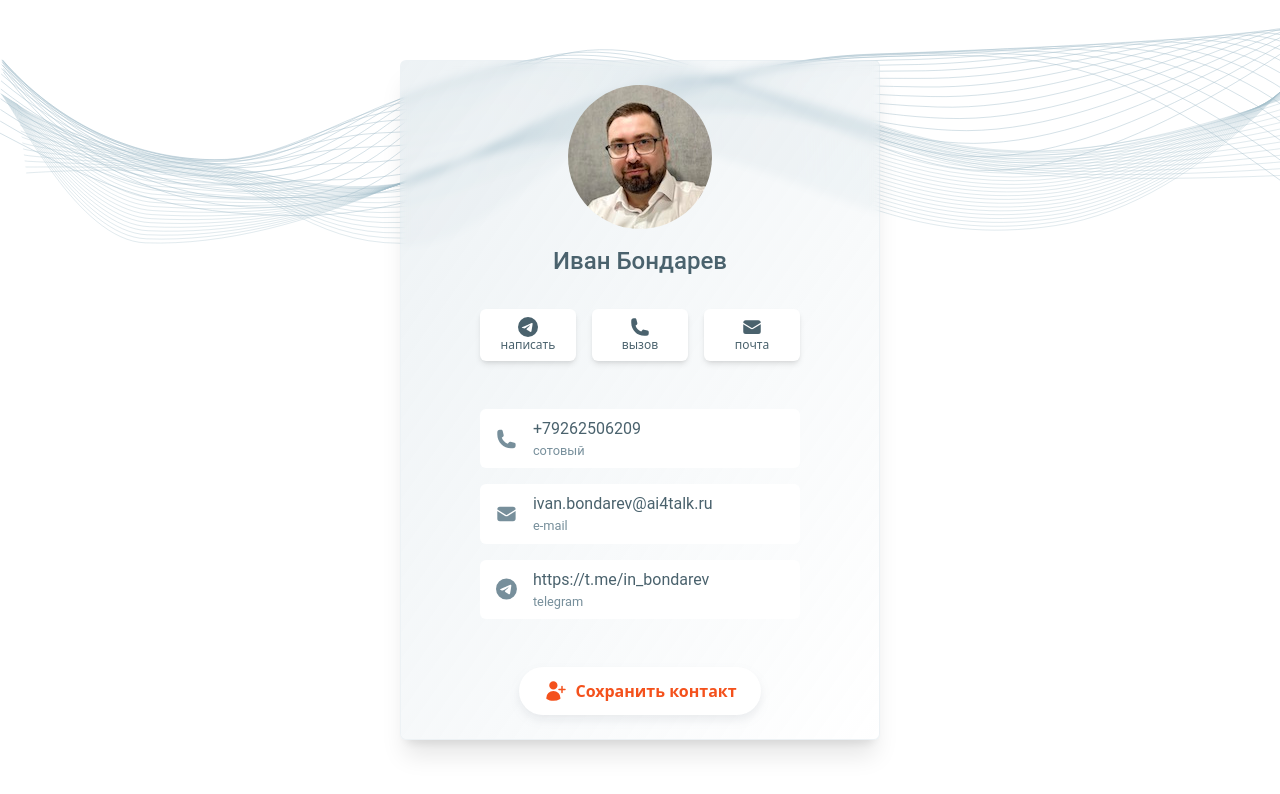
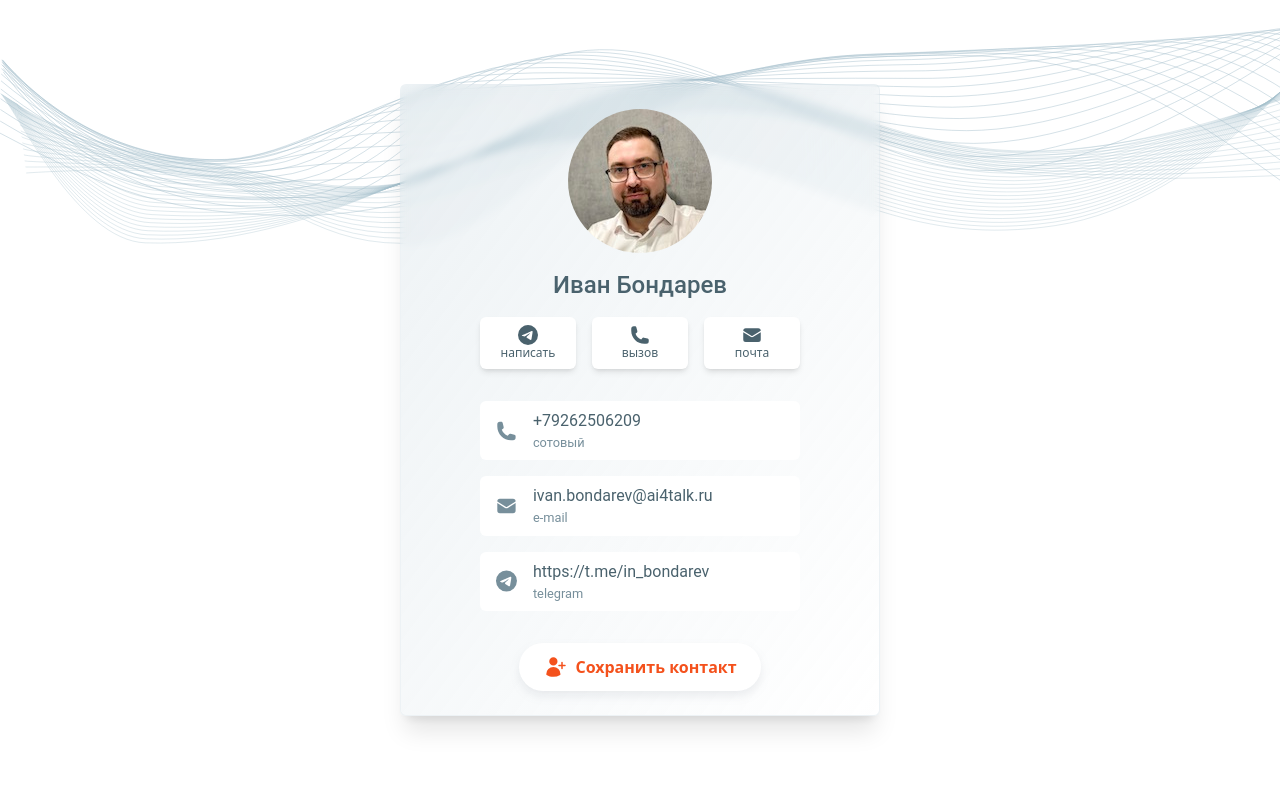
Before and after one commit to ai4talk/ai4talk.github.io, a plain HTML site: page c8ecb2a2/index.html in a window 1280 px wide. Drawn offline with Linux system fonts and the light colour scheme.

Commit message:
fix paddings

```diff
--- a/c8ecb2a2/index.html
+++ b/c8ecb2a2/index.html
@@ -64,7 +64,7 @@
                 <!-- <h3 class="antialiased font-normal text-center">AI4Talk</h3> -->
               </div>
               <!-- v-card function -->
-              <div class="mt-4">
+              <div class="mt-2">
                 <ul class="w-full inline-flex justify-center items-center lowercase space-x-4">
                   <li><a class="flex flex-col rounded-md space-y-0 p-2 w-24 bg-white shadow-md hover:shadow-none hover:text-indigo-500 transition-all duration-300" href="https://t.me/in_bondarev" target="_blank">
                     <svg xmlns="http://www.w3.org/2000/svg" viewBox="0 0 16 16" fill="currentColor" class="w-5 h-5 m-auto" >
@@ -85,7 +85,7 @@
                 </ul>
               </div>
               <!-- v-card body -->
-              <div class="py-4 mt-8 mx-auto w-80 space-y-4">
+              <div class="py-4 mt-4 mx-auto w-80 space-y-4">
                 <div class="inline-flex items-center space-x-4 w-full bg-white px-4 py-2 rounded-md">
                   <svg xmlns="http://www.w3.org/2000/svg" viewBox="0 0 24 24" fill="currentColor" class="w-6 h-6 text-secondary">
                     <path fill-rule="evenodd" d="M1.5 4.5a3 3 0 013-3h1.372c.86 0 1.61.586 1.819 1.42l1.105 4.423a1.875 1.875 0 01-.694 1.955l-1.293.97c-.135.101-.164.249-.126.352a11.285 11.285 0 006.697 6.697c.103.038.25.009.352-.126l.97-1.293a1.875 1.875 0 011.955-.694l4.423 1.105c.834.209 1.42.959 1.42 1.82V19.5a3 3 0 01-3 3h-2.25C8.552 22.5 1.5 15.448 1.5 6.75V4.5z" clip-rule="evenodd" />
@@ -115,7 +115,7 @@
                   </h4>
                 </div>
               </div>
-              <div class="py-4 mt-4 mx-auto w-80 flex">
+              <div class="py-4 mx-auto w-80 flex">
                   <a class="btn btn-quaternary inline-flex items-center space-x-2 mx-auto" href="vcard.vcf" download="vcard.vcf">
                     <svg xmlns="http://www.w3.org/2000/svg" viewBox="0 0 24 24" fill="currentColor" class="w-6 h-6">
                       <path d="M6.25 6.375a4.125 4.125 0 118.25 0 4.125 4.125 0 01-8.25 0zM3.25 19.125a7.125 7.125 0 0114.25 0v.003l-.001.119a.75.75 0 01-.363.63 13.067 13.067 0 01-6.761 1.873c-2.472 0-4.786-.684-6.76-1.873a.75.75 0 01-.364-.63l-.001-.122zM19.75 7.5a.75.75 0 00-1.5 0v2.25H16a.75.75 0 000 1.5h2.25v2.25a.75.75 0 001.5 0v-2.25H22a.75.75 0 000-1.5h-2.25V7.5z" />
@@ -123,7 +123,7 @@
                     <span>Сохранить контакт</span>
                   </a>
               </div>
-            </section>
+        </section>
       </main>
     </div>
   </body>
```
